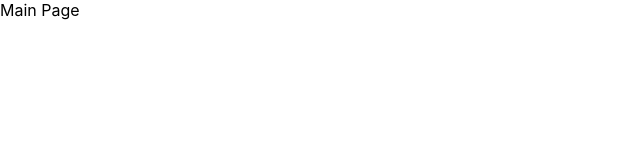
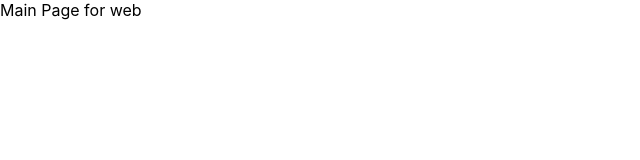
Before and after one commit to pbsmile/SAMS-Project-Web, a Next.js app: page /main in a window 1280 px wide. Shown: the top 160 px of the page, without its empty margins (0-640 px from the left). Built offline with nearby package versions, Linux system fonts and the light colour scheme.

Commit message:
commit msg example

```diff
--- a/pages/main.js
+++ b/pages/main.js
@@ -4,6 +4,7 @@ const main = () => {
     return (
         <div>
             Main Page
+            for web
         </div>
     )
 }
```
